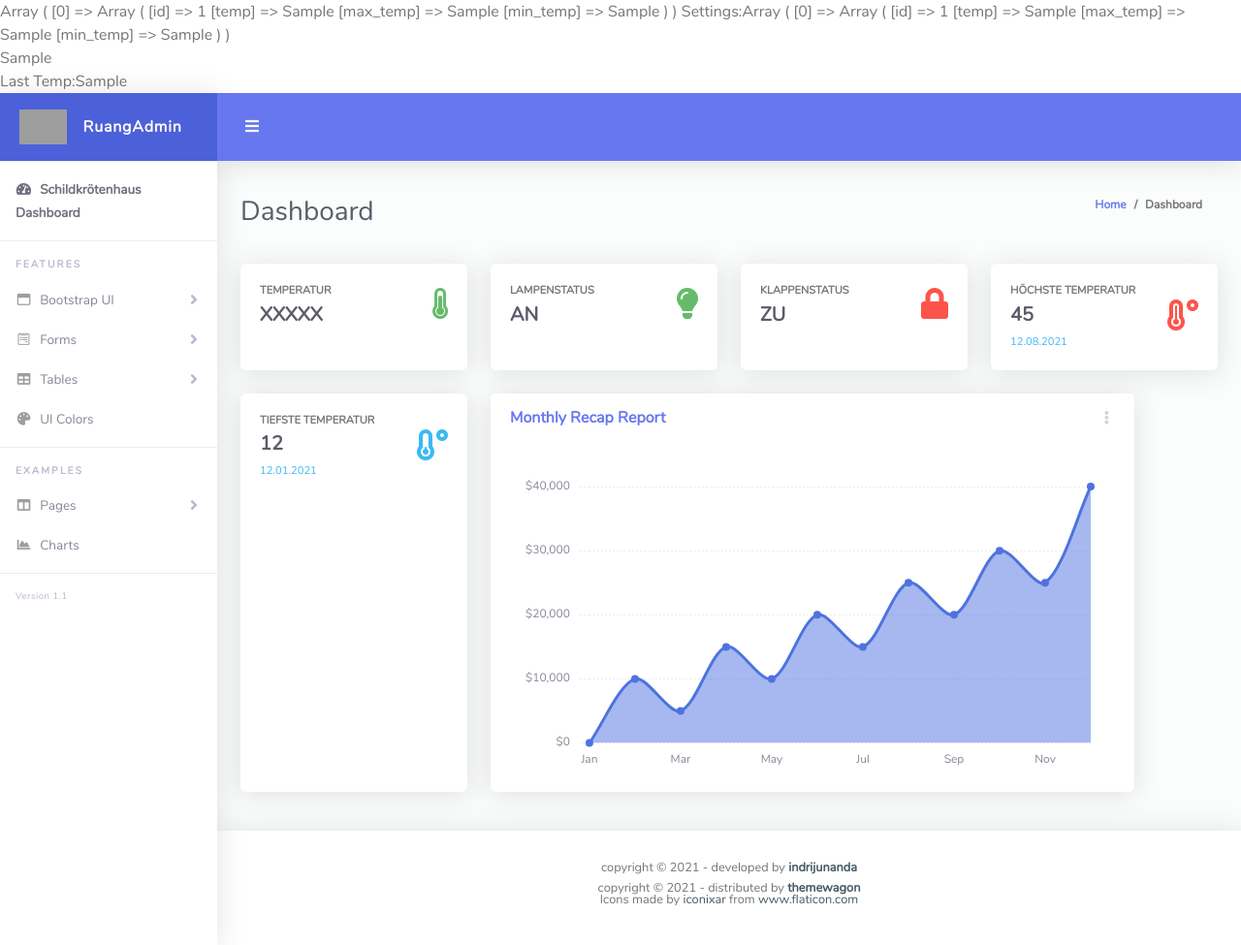
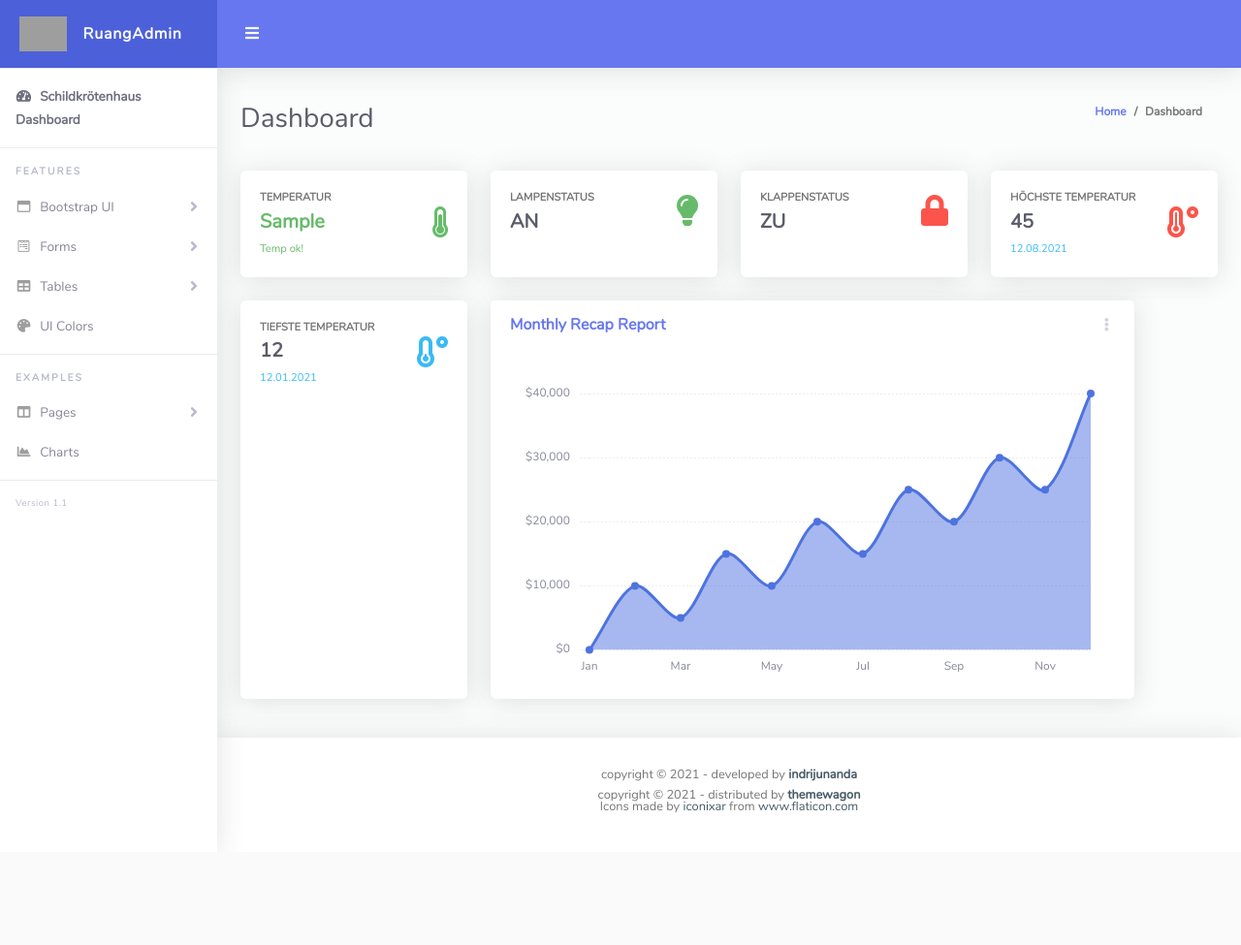
Before and after one commit to xtwulf/turtlehouse, a PHP site: page / in a window 1280 px wide. Shown: the whole page at 97% size. After the commit the page ends 839 px from the top, so only its background shows below. Run offline with PHP 8.4, Linux system fonts and the light colour scheme; tables that the repository leaves empty or names only in its code hold one stand-in row (values such as "Sample post"); grey boxes are pictures that could not be loaded.

Commit message:
added variables for min/max temp added dynamix styles for card elements

```diff
--- a/index.php
+++ b/index.php
@@ -16,9 +16,13 @@
 </head>
 
 <?php
+$debug_mode = False;
+if ($debug_mode) {
+
 ini_set('display_errors', 1);
 ini_set('display_startup_errors', 1);
 error_reporting(E_ALL);
+}
 
 //phpinfo();
 session_start();
@@ -37,36 +41,50 @@ if (isset($_SESSION['test'])) {
 $stmt1 = $pdo->query("SELECT * from temperature WHERE id = (SELECT MAX(ID) FROM temperature)");
 $last_set = $stmt1->fetchAll(PDO::FETCH_ASSOC);
 
-print_r($last_set);
+if ($debug_mode) print_r($last_set);
 $last_temp = $last_set[0][temp];
 
 $stmt2 = $pdo->query("SELECT * from settings");
 $settings = $stmt2->fetchAll(PDO::FETCH_ASSOC);
 
+$max_temp = $settings[0][max_temp];
+$min_temp = $settings[0][min_temp];
+
+if ($debug_mode) {
 echo"Settings:";
 print_r($settings);
 echo("<br>");
 
 print_r($settings[0][max_temp]);
 
+
 echo("<br>");
 echo"Last Temp:";
-
 echo($last_temp);
 
+echo("<br>");
+echo"Max Temp:";
+echo($max_temp);
+
+echo("<br>");
+echo"Min Temp:";
+echo($min_temp);
+
+
+}
 // logic for showing temp alert
-if ($last_temp > 25) {
+if ($last_temp > $max_temp) {
     $alert_message = "temp over max level";
-    $temp_class = "alert alert-danger";
+    $temp_class = "text-danger";
 }
-elseif ($last_temp < 15) {
+elseif ($last_temp < $min_temp) {
     $alert_message = "temp under min level";
-    $temp_class = "alert alert-danger";
+    $temp_class = "text-danger";
 }
 
 else {
     $alert_message = "Temp ok!";
-    $temp_class = "alert alert-success";
+    $temp_class = "text-success";
 }
 
 
@@ -388,16 +406,15 @@ else {
                   <div class="row align-items-center">
                     <div class="col mr-2">
                       <div class="text-xs font-weight-bold text-uppercase mb-1">Temperatur</div>
-                      <div class="h5 mb-0 font-weight-bold text-gray-800">XXXXX</div>
-                      <!-- <div class="mt-2 mb-0 text-muted text-xs">
+                      <div class="h5 mb-0 font-weight-bold <?php echo("$temp_class")?>"><?php echo($last_temp);?></div>
+                      <div class="mt-2 mb-0 text-muted text-xs">
 
-                        <span class="text-success mr-2"><i class="fa fa-arrow-up"></i> 3.48%</span>
-                        <span>Since last month</span>
+                      <span class="<?php echo($temp_class);?>"><?php echo($alert_message);?></span>
 
-                      </div> -->
+                      </div>
                     </div>
                     <div class="col-auto">
-                      <i class="fas fa-thermometer-three-quarters fa-2x text-success"></i>
+                      <i class="fas fa-thermometer-three-quarters fa-2x <?php echo($temp_class);?>"></i>
                       <!--
                       <i class="fas fa-calendar fa-2x text-primary"></i>
                       -->
```
